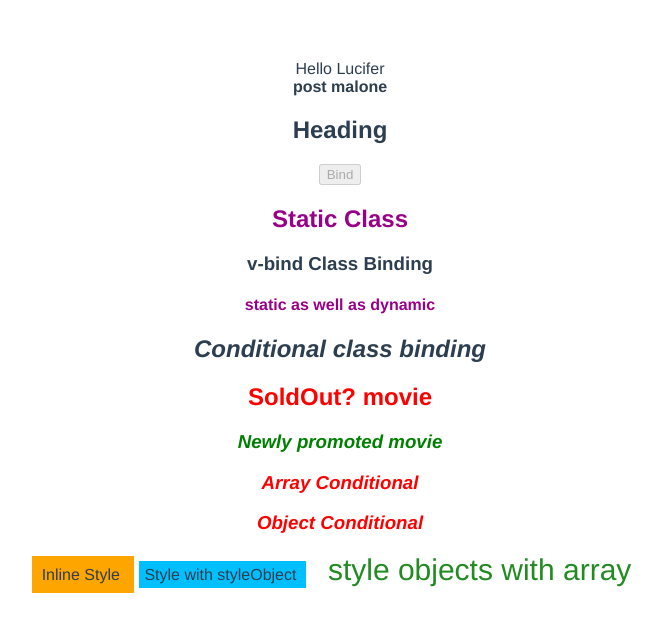
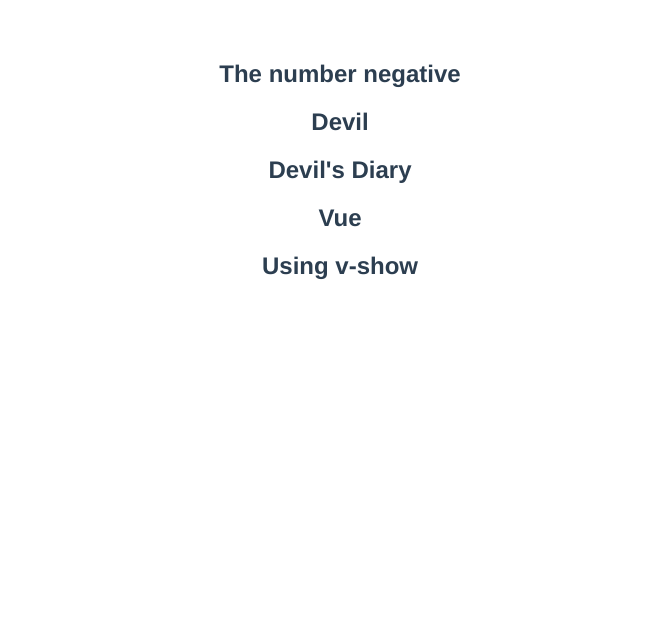
Before and after one commit to shubhamhirap/vue-training, a Vue app: page / in a window 1280 px wide. Shown: the top 632 px of the page, without its empty margins (300-962 px from the left). Built offline with nearby package versions, Linux system fonts and the light colour scheme.

Commit message:
v-if v-else-if v-else v-show

```diff
--- a/src/App.vue
+++ b/src/App.vue
@@ -1,67 +1,17 @@
 <template>
   <div>
-    <!-- text-binding with Mustache syntax -->
-    <div>{{ greet }} {{ name }}</div>
-    <!-- html binding -->
-    <div v-html="singer"></div>
+    <h2 v-if="num === 0">The number is Zero</h2>
+    <h2 v-else-if="num < 0">The number negative</h2>
+    <h2 v-else-if="num > 0">The number positive</h2>
+    <h2 v-else>The number is not Zero</h2>
 
-    <!-- attr binding -->
-    <h2 v-bind:id="headingId">Heading</h2>
-    <button v-bind:disabled="isDisabled">Bind</button>
+    <template v-if="display">
+      <h2>Devil</h2>
+      <h2>Devil's Diary</h2>
+      <h2>Vue</h2>
+    </template>
 
-    <!-- Binding to class -->
-    <!-- Static class -->
-    <h2 class="text-color">Static Class</h2>
-
-    <!-- v-bind class binding -->
-    <h3 v-bind:class="status">v-bind Class Binding</h3>
-
-    <!-- we can add both static and dynamic class at same time -->
-    <h4 class="text-color" v-bind:class="status">static as well as dynamic</h4>
-
-    <!-- conditionally apply class to html element -->
-    <h2 v-bind:class="isPromoted && 'promoted'">Conditional class binding</h2>
-
-    <h2 v-bind:class="isSoldOut ? 'sold-out' : 'new'">SoldOut? movie</h2>
-
-    <!-- class binding with array -->
-    <h3 v-bind:class="['new', 'promoted']">Newly promoted movie</h3>
-
-    <!-- class binding with array (conditional) -->
-    <h3
-      v-bind:class="[isPromoted && 'promoted', isSoldOut ? 'sold-out' : 'new']"
-    >
-      Array Conditional
-    </h3>
-
-    <!-- Object conditional -->
-    <h3
-      v-bind:class="{
-        promoted: isPromoted,
-        new: !isSoldOut,
-        'sold-out': isSoldOut,
-      }"
-    >
-      Object Conditional
-    </h3>
-
-    <!-- bind style with object syntax -->
-    <span
-      v-bind:style="{
-        backgroundColor: highlightColor,
-        padding: '10px',
-      }"
-    >
-      Inline Style
-    </span>
-
-    <!-- bind style with styleObject syntax -->
-    <span v-bind:style="highlightStyleObject"> Style with styleObject </span>
-
-    <!-- bind style with styleObject syntax and v-bind shorthand -->
-    <span :style="[baseStyleObject, successStyle]">
-      style objects with array
-    </span>
+    <h2 v-show="display">Using v-show</h2>
   </div>
 </template>
 
@@ -70,28 +20,8 @@
   name: "App",
   data() {
     return {
-      greet: "Hello",
-      name: "Lucifer",
-      singer: "<strong>post malone</strong>",
-      headingId: "heading",
-      isDisabled: true,
-      status: "danger",
-      isPromoted: true,
-      isSoldOut: true,
-      highlightColor: "orange",
-      highlightStyleObject: {
-        padding: "5px",
-        backgroundColor: "#00bfff",
-        margin: "5px",
-      },
-      baseStyleObject: {
-        fontSize: "30px",
-        margin: "10px",
-        padding: "7px",
-      },
-      successStyle: {
-        color: "#228b22",
-      },
+      num: -1,
+      display: true,
     };
   },
 };
```
